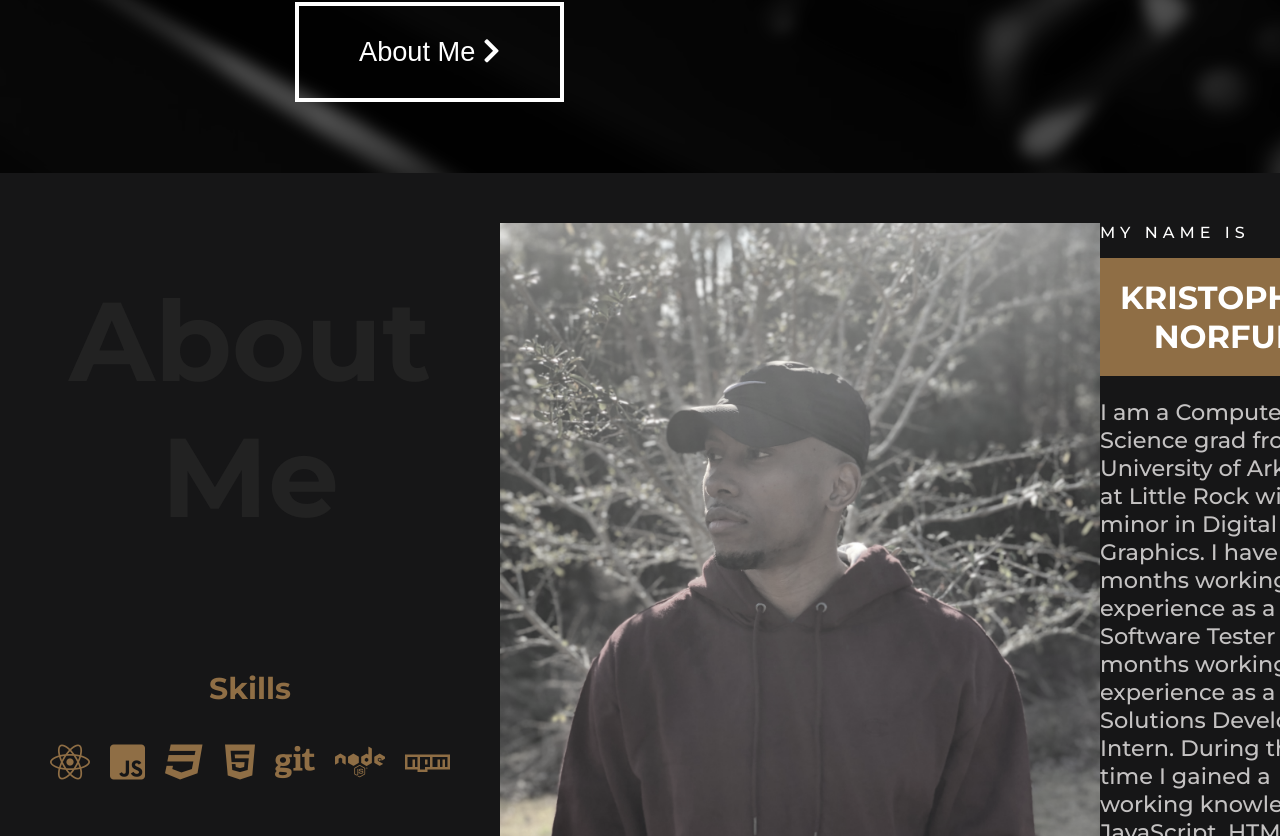
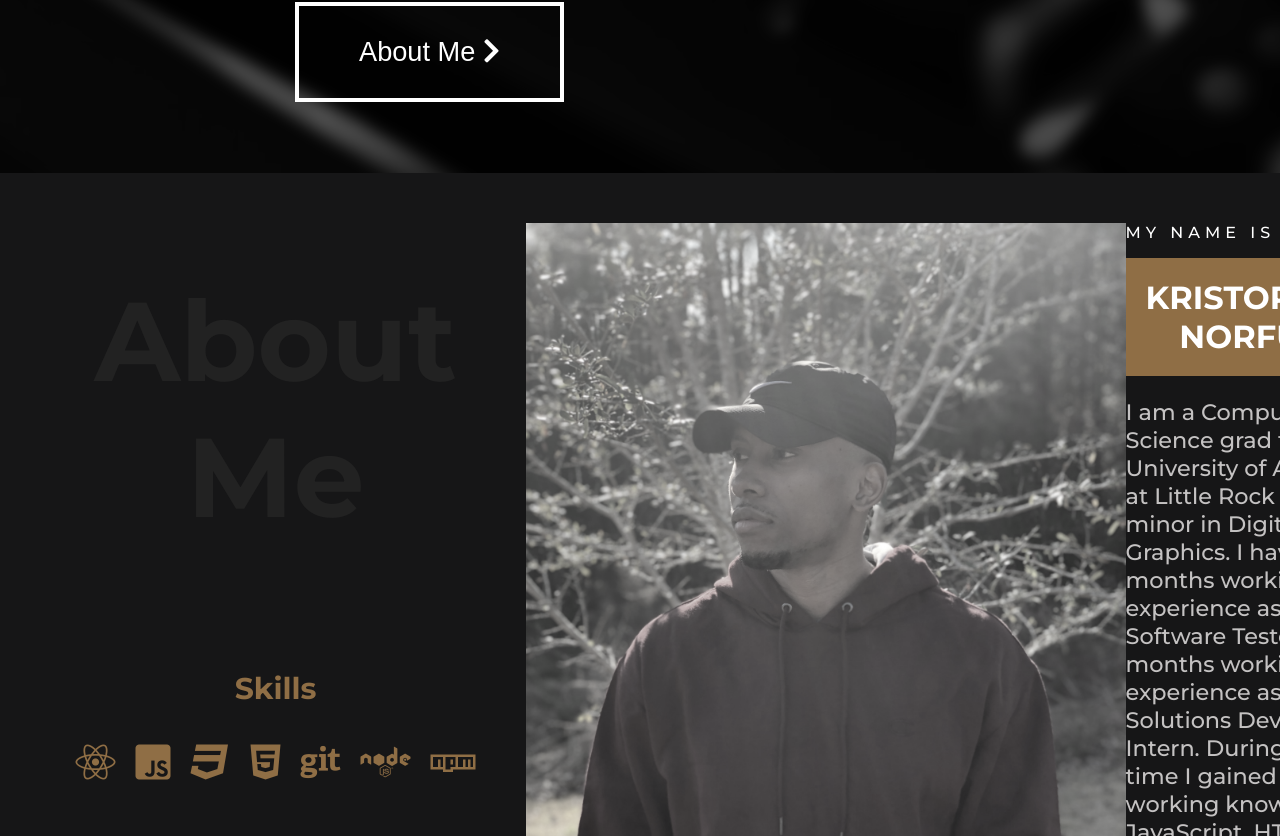
Before and after one commit to knorful/my-page, a React (Create React App) app: page / in a window 1280 px wide. Shown: the part 624-1460 px from the top of the page. Built offline with nearby package versions, Linux system fonts and the light colour scheme.

Commit message:
change height of about section and margin sides

```diff
--- a/src/components/About/About.js
+++ b/src/components/About/About.js
@@ -89,16 +89,16 @@ const About = () => {
 
 const Div = styled.div`
   transform: translateX(${({ animate }) => (animate ? "0" : "-100vw")});
-  transition: transform 1s;
+  transition: transform 1s 1s;
 `;
 
 const Div2 = styled.div`
   transform: translateY(${({ animate }) => (animate ? "0" : "100vh")});
-  transition: transform 1s;
+  transition: transform 1s 1s;
 `;
 
 const Div3 = styled.div`
   transform: translateX(${({ animate }) => (animate ? "0" : "100vw")});
-  transition: transform 1s;
+  transition: transform 1s 1s;
 `;
 export default About;
--- a/src/components/About/About.module.css
+++ b/src/components/About/About.module.css
@@ -3,7 +3,7 @@
   position: relative;
   font-family: "Montserrat", sans-serif;
   width: 100%;
-  height: 100vh;
+  height: 900px;
   z-index: 10;
   color: #8f6e45;
   margin-top: -77px;
@@ -17,25 +17,10 @@
   margin: 100px 0;
 }
 
-.About hr {
-  width: 150px;
-  border: none;
-  height: 1px;
-  margin-bottom: 70px;
-  background: rgb(255, 255, 255);
-  background: linear-gradient(
-    90deg,
-    black 0%,
-    #8f6e45 10%,
-    #8f6e45 90%,
-    black 100%
-  );
-}
-
 .About .bio {
   display: flex;
   justify-content: space-between;
-  margin: 70px auto;
+  margin: 70px 2%;
   font-size: 1.5rem;
 }
 
@@ -95,6 +80,6 @@
 .About .ImgContainer img {
   margin-top: 50px;
   width: 600px;
-  filter: grayscale(0.75);
-  -webkit-filter: grayscale(0.75);
+  filter: grayscale(0.85);
+  -webkit-filter: grayscale(0.85);
 }
```
